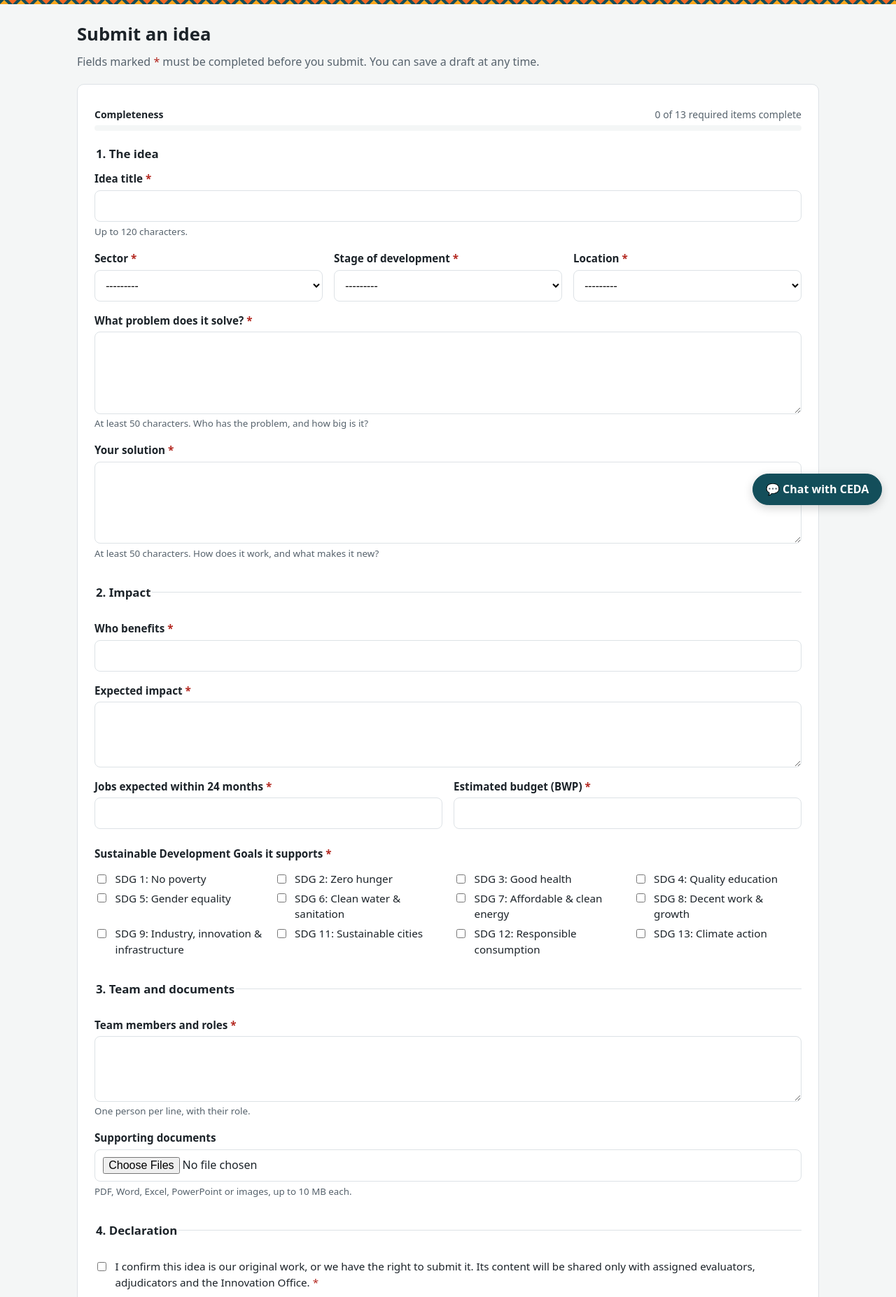
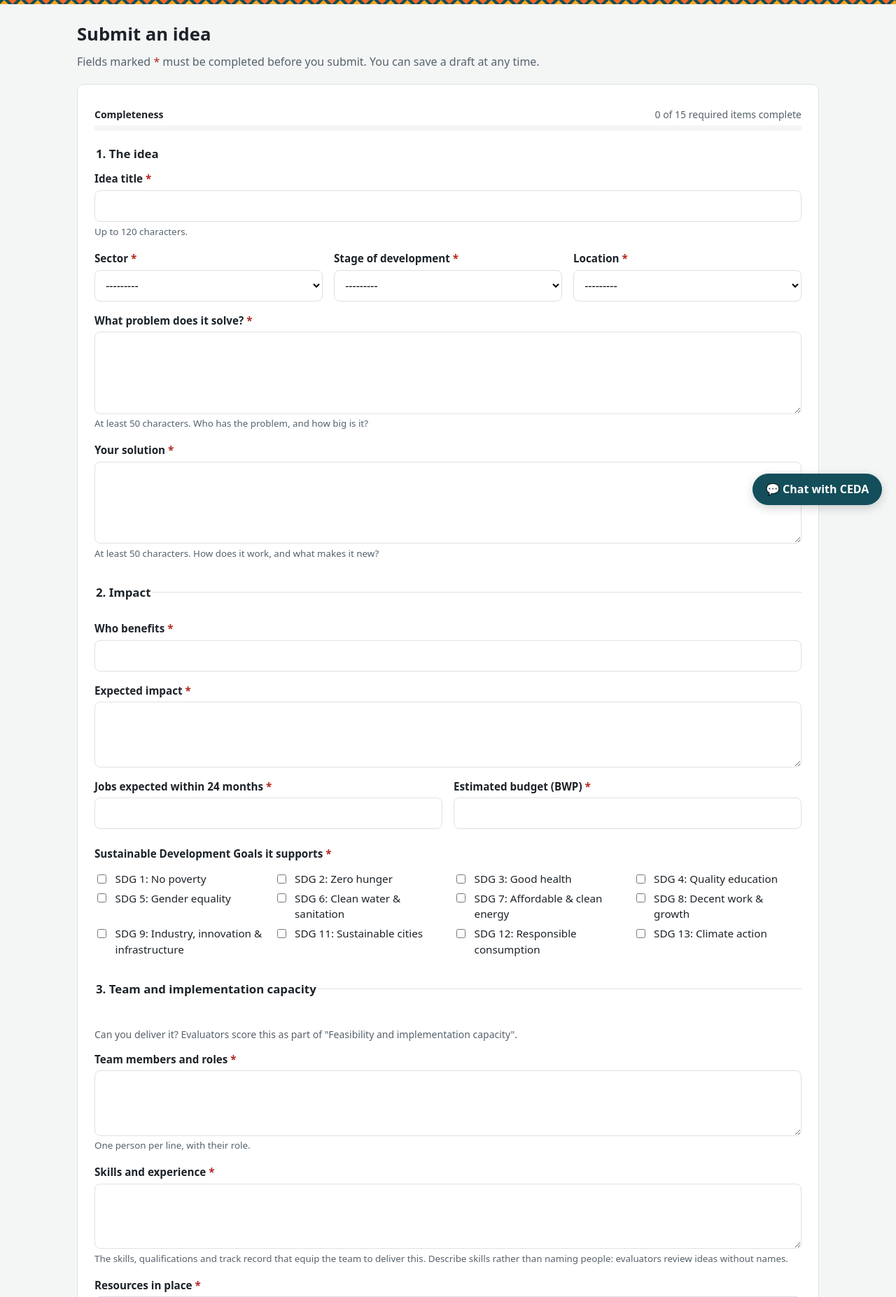
Before and after one commit to Lefhikaa/Botlhami, a Django app: page /ideas/new/ in a window 1280 px wide. Shown: the part 58-1912 px from the top of the page at 70% size. Run offline with Django 5.2, Linux system fonts and the light colour scheme; the visitor is signed in with stand-in values (Sample User, id 1); data that the repository does not hold is empty.

Commit message:
Add implementation capacity to the form and the criteria
- New form section: skills and experience, resources in place (both
  required), partners and suppliers, gaps and how they'll be filled
- Shown to evaluators and the panel on the idea page
- Feasibility becomes 'Feasibility and implementation capacity' (still 15%)
- Demo ideas include capacity answers

Co-Authored-By: Claude Opus 5.5 <noreply@anthropic.com>
Claude-Session: https://claude.ai/code/session_01RQKGgdYiDdcgDs7bpV1XHU

```diff
--- a/ideas/forms.py
+++ b/ideas/forms.py
@@ -42,7 +42,8 @@ class IdeaForm(forms.ModelForm):
         model = Idea
         fields = [
             "title", "sector", "maturity", "location", "problem", "solution",
-            "beneficiaries", "impact", "jobs", "budget", "sdgs", "team", "ip_declared",
+            "beneficiaries", "impact", "jobs", "budget", "sdgs", "team",
+            "capacity_skills", "capacity_resources", "capacity_partners", "capacity_gaps", "ip_declared",
         ]
         labels = {
             "title": "Idea title", "problem": "What problem does it solve?", "solution": "Your solution",
@@ -54,13 +55,21 @@ class IdeaForm(forms.ModelForm):
             "problem": "At least 50 characters. Who has the problem, and how big is it?",
             "solution": "At least 50 characters. How does it work, and what makes it new?",
             "team": "One person per line, with their role.",
+            "capacity_skills": "The skills, qualifications and track record that equip the team to deliver this. "
+                               "Describe skills rather than naming people: evaluators review ideas without names.",
+            "capacity_resources": "What you already have: premises, equipment, a working prototype, customers, or money you'll put in yourself.",
+            "capacity_partners": "Optional. Suppliers, institutions, mentors or buyers you're working with, and whether it's agreed or still a plan.",
+            "capacity_gaps": "Optional. What's still missing, such as a skill, licence or piece of equipment, and how you'll get it.",
         }
         widgets = {
             "problem": forms.Textarea(attrs={"rows": 4}), "solution": forms.Textarea(attrs={"rows": 4}),
             "impact": forms.Textarea(attrs={"rows": 3}), "team": forms.Textarea(attrs={"rows": 3}),
+            "capacity_skills": forms.Textarea(attrs={"rows": 3}), "capacity_resources": forms.Textarea(attrs={"rows": 3}),
+            "capacity_partners": forms.Textarea(attrs={"rows": 2}), "capacity_gaps": forms.Textarea(attrs={"rows": 2}),
         }
 
-    MANDATORY = {"title", "sector", "maturity", "location", "problem", "solution", "beneficiaries", "impact", "jobs", "budget", "sdgs", "team", "ip_declared"}
+    MANDATORY = {"title", "sector", "maturity", "location", "problem", "solution", "beneficiaries", "impact", "jobs", "budget", "sdgs", "team",
+                 "capacity_skills", "capacity_resources", "ip_declared"}
 
     def __init__(self, *args, **kwargs):
         super().__init__(*args, **kwargs)
--- a/ideas/models.py
+++ b/ideas/models.py
@@ -103,6 +103,11 @@ class Idea(models.Model):
     budget = models.DecimalField("estimated budget (BWP)", max_digits=12, decimal_places=2, null=True, blank=True)
     sdgs = models.JSONField(default=list, blank=True)
     team = models.TextField("team members and roles", blank=True)
+    # Implementation capacity: can the team actually deliver it?
+    capacity_skills = models.TextField("skills and experience", blank=True)
+    capacity_resources = models.TextField("resources in place", blank=True)
+    capacity_partners = models.TextField("partners and suppliers", blank=True)
+    capacity_gaps = models.TextField("gaps and how you'll fill them", blank=True)
     ip_declared = models.BooleanField(default=False)
 
     status = models.CharField(max_length=20, choices=Status.choices, default=Status.DRAFT, db_index=True)
@@ -140,6 +145,8 @@ class Idea(models.Model):
             ("Estimated budget", self.budget is not None),
             ("At least one SDG", bool(self.sdgs)),
             ("Team members and roles", bool(self.team.strip())),
+            ("Skills and experience", bool(self.capacity_skills.strip())),
+            ("Resources in place", bool(self.capacity_resources.strip())),
             ("Originality and IP declaration", self.ip_declared),
         ]
         return [label for label, ok in checks if not ok]
--- a/static/js/completeness.js
+++ b/static/js/completeness.js
@@ -8,7 +8,8 @@
     () => val("problem").length >= 50, () => val("solution").length >= 50,
     () => val("beneficiaries"), () => val("impact"), () => val("jobs") !== "", () => val("budget") !== "",
     () => form.querySelectorAll('input[name="sdgs"]:checked').length > 0,
-    () => val("team"), () => form.elements["ip_declared"] && form.elements["ip_declared"].checked,
+    () => val("team"), () => val("capacity_skills"), () => val("capacity_resources"),
+    () => form.elements["ip_declared"] && form.elements["ip_declared"].checked,
   ];
   const bar = document.getElementById("meter-bar");
   const label = document.getElementById("meter-label");
--- a/templates/ideas/detail.html
+++ b/templates/ideas/detail.html
@@ -23,6 +23,10 @@
         <dt>Estimated budget</dt><dd>{% if idea.budget is not None %}P {{ idea.budget|floatformat:"0g" }}{% else %}—{% endif %}</dd>
         <dt>SDGs</dt><dd>{% for s in idea.sdgs %}<span class="tag">SDG {{ s }}</span> {% empty %}—{% endfor %}</dd>
         <dt>Team</dt><dd>{% if hide_applicant %}<span class="muted">Hidden for blind review</span>{% else %}{{ idea.team|linebreaksbr|default:"—" }}{% endif %}</dd>
+        <dt>Skills and experience</dt><dd>{{ idea.capacity_skills|linebreaksbr|default:"—" }}</dd>
+        <dt>Resources in place</dt><dd>{{ idea.capacity_resources|linebreaksbr|default:"—" }}</dd>
+        <dt>Partners and suppliers</dt><dd>{{ idea.capacity_partners|linebreaksbr|default:"—" }}</dd>
+        <dt>Gaps and plans</dt><dd>{{ idea.capacity_gaps|linebreaksbr|default:"—" }}</dd>
         <dt>Documents</dt><dd>{% for d in idea.documents.all %}<a class="tag" href="{% url 'ideas:document' idea.pk d.pk %}">📎 {{ d.original_name }}</a> {% empty %}—{% endfor %}</dd>
       </dl>
       {% else %}
--- a/templates/ideas/form.html
+++ b/templates/ideas/form.html
@@ -21,13 +21,19 @@
     <div class="grid2">{% include "_field.html" with field=form.jobs %}{% include "_field.html" with field=form.budget %}</div>
     <div class="field"><span class="label">{{ form.sdgs.label }} <span class="req">*</span></span><div class="checks">{% for cb in form.sdgs %}<label class="check">{{ cb.tag }} <span>{{ cb.choice_label }}</span></label>{% endfor %}</div></div>
   </fieldset>
-  <fieldset><legend>3. Team and documents</legend>
+  <fieldset><legend>3. Team and implementation capacity</legend>
+    <p class="small muted">Can you deliver it? Evaluators score this as part of "Feasibility and implementation capacity".</p>
     {% include "_field.html" with field=form.team %}
+    {% include "_field.html" with field=form.capacity_skills %}
+    {% include "_field.html" with field=form.capacity_resources %}
+    <div class="grid2">{% include "_field.html" with field=form.capacity_partners %}{% include "_field.html" with field=form.capacity_gaps %}</div>
+  </fieldset>
+  <fieldset><legend>4. Supporting documents</legend>
     {% include "_field.html" with field=form.documents %}
     {% if idea.documents.exists %}<ul class="docs">{% for d in idea.documents.all %}<li><a href="{% url 'ideas:document' idea.pk d.pk %}">📎 {{ d.original_name }}</a> <span class="muted small">{{ d.size|filesizeformat }}</span>
       <button class="linklike small" form="del-{{ d.pk }}">Remove</button></li>{% endfor %}</ul>{% endif %}
   </fieldset>
-  <fieldset><legend>4. Declaration</legend>{% include "_field.html" with field=form.ip_declared %}</fieldset>
+  <fieldset><legend>5. Declaration</legend>{% include "_field.html" with field=form.ip_declared %}</fieldset>
   <div class="row end">
     <button class="btn" name="action" value="draft">Save draft</button>
     <button class="btn btn-primary" name="action" value="submit">{% if idea.status == "revision" %}Resubmit for review{% else %}Submit idea{% endif %}</button>
```
Also changed, not shown: ideas/management/commands/seed_demo.py (+8 -1 lines), ideas/tests.py (+14 -2 lines), ideas/migrations/0006_implementation_capacity.py (added), ideas/migrations/0007_feasibility_and_capacity.py (added).
